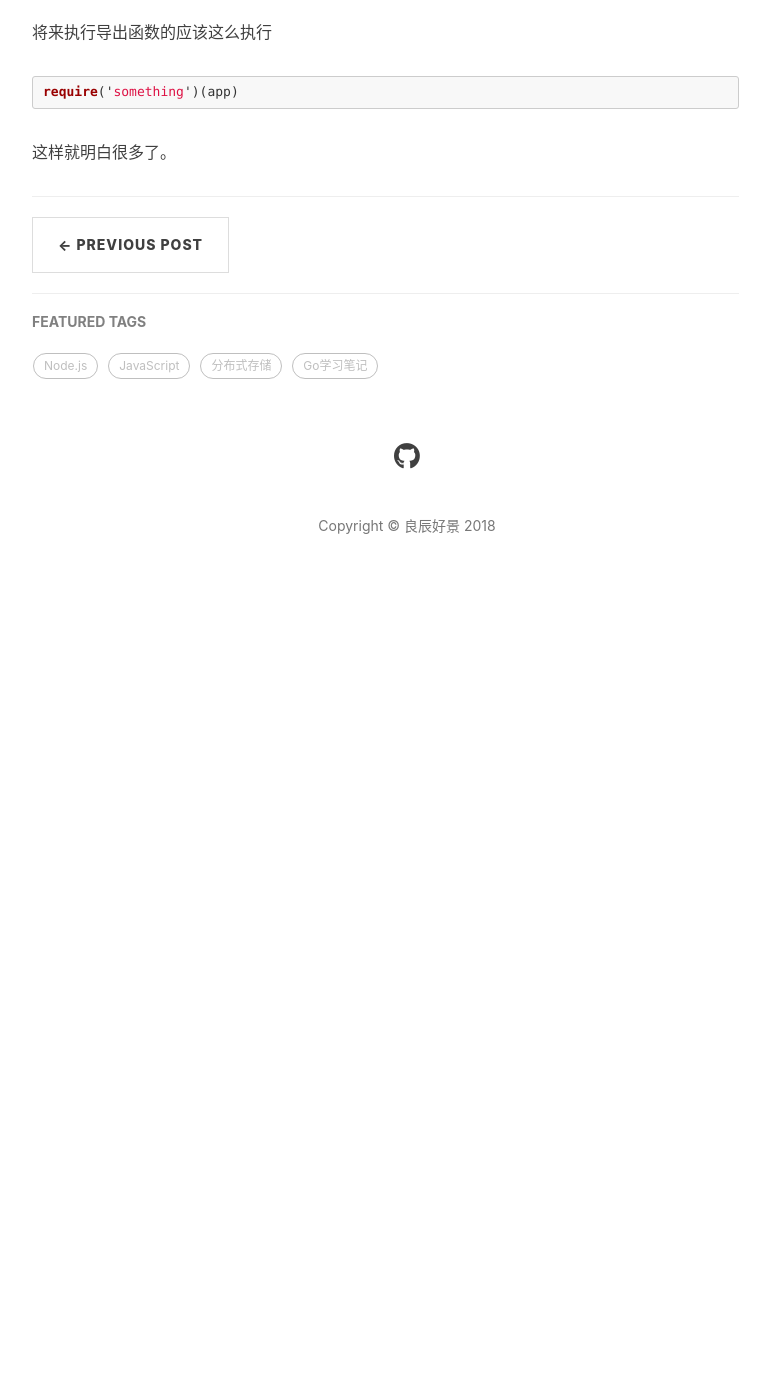
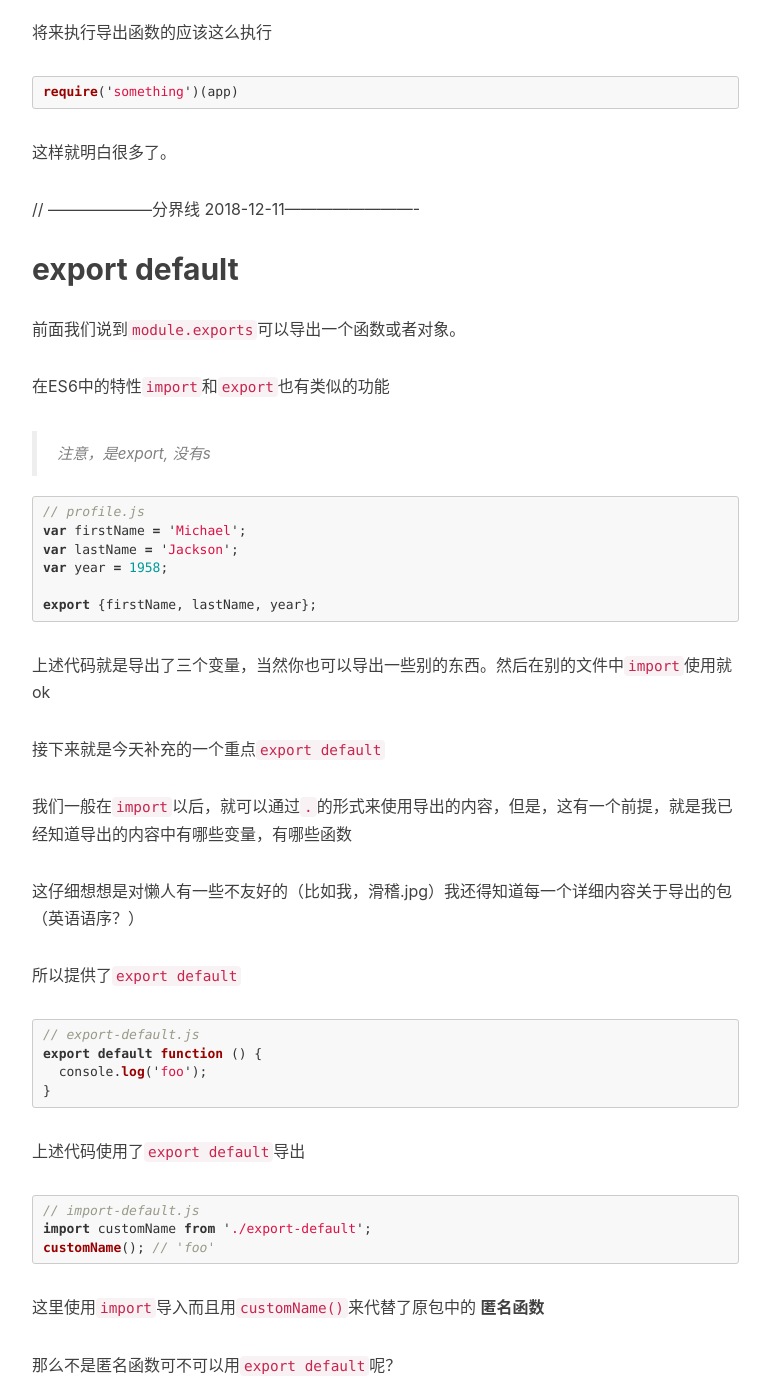
Before and after one commit to hanqizheng/hanqizheng.github.io-Old-, a Jekyll site: the page built from _posts/2018-12-07-Exports.md, in a window 1280 px wide and 1400 px high, scrolled down 1493 px. Shown: the whole window, without its empty margins (233-1003 px from the left). Built offline with Jekyll 4.4.1, drawn with Linux system fonts in a browser that asks for light colours; nearby versions of some CDN libraries; comment, search, counter and statistics services are not loaded; before the commit the page ends 2123 px from its top, so only the background shows below that; some of the changed text lies outside the part shown.

Commit message:
modify export

````diff
--- a/_posts/2018-12-07-Exports.md
+++ b/_posts/2018-12-07-Exports.md
@@ -46,3 +46,68 @@ module.exports = app => {
 require('something')(app)
 ```
 这样就明白很多了。
+
+// --------------------分界线 2018-12-11-------------------------
+
+## export default
+
+前面我们说到`module.exports`可以导出一个函数或者对象。
+
+在ES6中的特性`import`和`export`也有类似的功能
+
+>注意，是export, 没有s
+
+```js
+// profile.js
+var firstName = 'Michael';
+var lastName = 'Jackson';
+var year = 1958;
+
+export {firstName, lastName, year};
+```
+
+上述代码就是导出了三个变量，当然你也可以导出一些别的东西。然后在别的文件中`import`使用就ok
+
+接下来就是今天补充的一个重点`export default`
+
+我们一般在`import`以后，就可以通过`.`的形式来使用导出的内容，但是，这有一个前提，就是我已经知道导出的内容中有哪些变量，有哪些函数
+
+这仔细想想是对懒人有一些不友好的（比如我，滑稽.jpg）我还得知道每一个详细内容关于导出的包（英语语序？）
+
+所以提供了`export default`
+
+```js
+// export-default.js
+export default function () {
+  console.log('foo');
+}
+```
+上述代码使用了`export default`导出
+
+```js
+// import-default.js
+import customName from './export-default';
+customName(); // 'foo'
+```
+
+这里使用`import`导入而且用`customName()`来代替了原包中的 **匿名函数**
+
+那么不是匿名函数可不可以用`export default`呢？
+
+答案当然是   **可以**
+
+```js
+// export-default.js
+export default function foo() {
+  console.log('foo');
+}
+
+// 或者写成
+
+function foo() {
+  console.log('foo');
+}
+
+export default foo;
+```
+然后就像这个样子，`import`正常使用即可。
````
